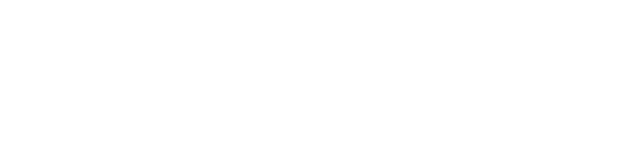
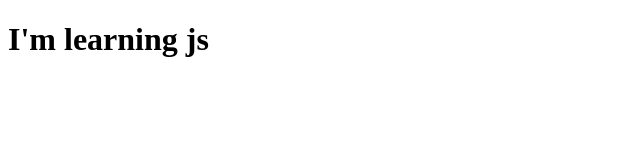
Before and after one commit to Kalejaiye75/Day-9, a plain HTML site: page index.html in a window 1280 px wide. Shown: the whole page, without its empty margins (0-640 px from the left). Drawn offline with Linux system fonts and the light colour scheme.

Commit message:
Added h1 element

```diff
--- a/index.html
+++ b/index.html
@@ -8,4 +8,5 @@
 </head>
 <body>
     <script src="./Day 9.js"></script>
+    <h1>I'm learning js</h1>
 </body>
```
Also changed, not shown: day 9.js (line endings or trailing spaces).
